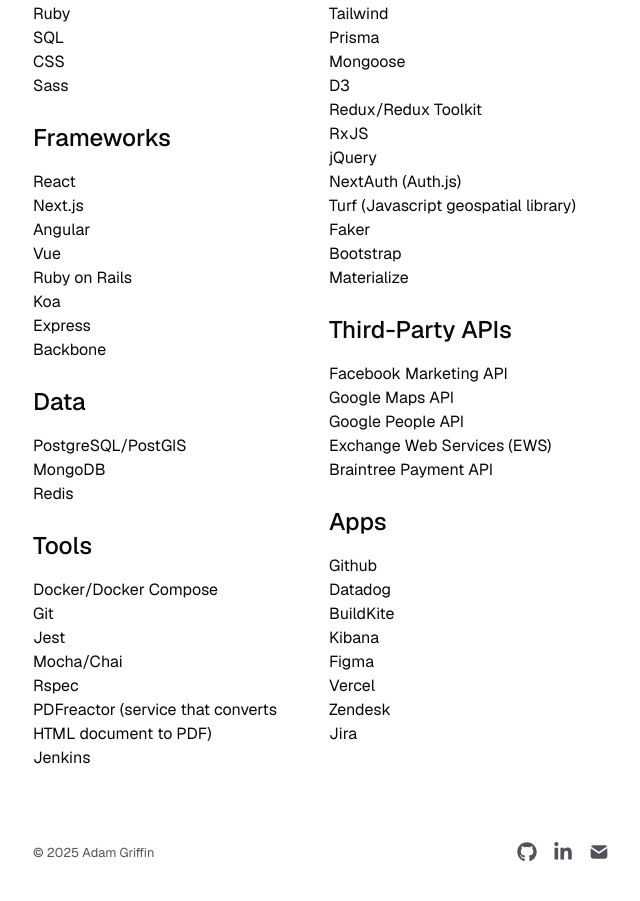
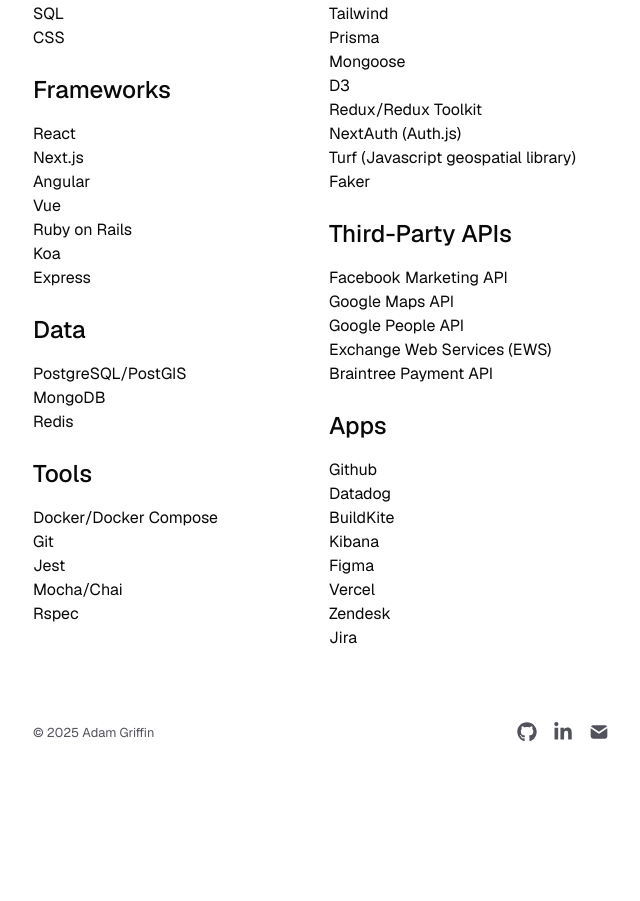
Before and after one commit to adamwgriffin/portfolio, a Next.js app: page /stack in a window 1280 px wide. Shown: the part 503-1404 px from the top of the page, without its empty margins (319-959 px from the left). After the commit the page ends 1293 px from the top, so only its background shows below. Built offline with nearby package versions, Linux system fonts and the light colour scheme.

Commit message:
Updated tech stack page
Removing stuff that people likely don't care about.

```diff
--- a/app/stack/page.tsx
+++ b/app/stack/page.tsx
@@ -22,11 +22,9 @@
           <ul>
             <li>Typescript</li>
             <li>Javascript</li>
-            <li>Coffeescript</li>
             <li>Ruby</li>
             <li>SQL</li>
             <li>CSS</li>
-            <li>Sass</li>
           </ul>
         </div>
 
@@ -40,7 +38,6 @@
             <li>Ruby on Rails</li>
             <li>Koa</li>
             <li>Express</li>
-            <li>Backbone</li>
           </ul>
         </div>
 
@@ -61,8 +58,6 @@
             <li>Jest</li>
             <li>Mocha/Chai</li>
             <li>Rspec</li>
-            <li>PDFreactor (service that converts HTML document to PDF)</li>
-            <li>Jenkins</li>
           </ul>
         </div>
 
@@ -77,13 +72,9 @@
             <li>Mongoose</li>
             <li>D3</li>
             <li>Redux/Redux Toolkit</li>
-            <li>RxJS</li>
-            <li>jQuery</li>
             <li>NextAuth (Auth.js)</li>
             <li>Turf (Javascript geospatial library)</li>
             <li>Faker</li>
-            <li>Bootstrap</li>
-            <li>Materialize</li>
           </ul>
         </div>
 
```
